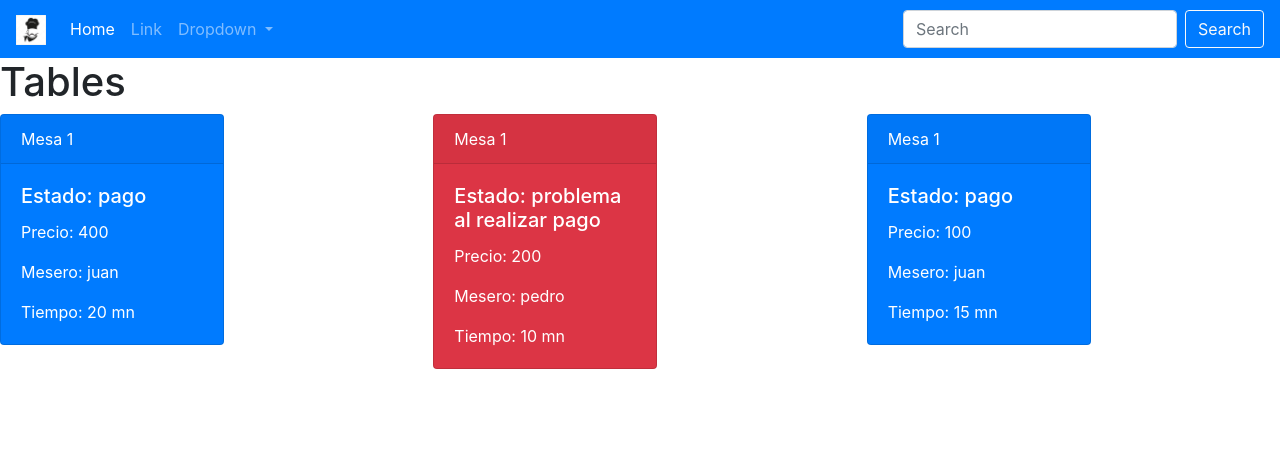
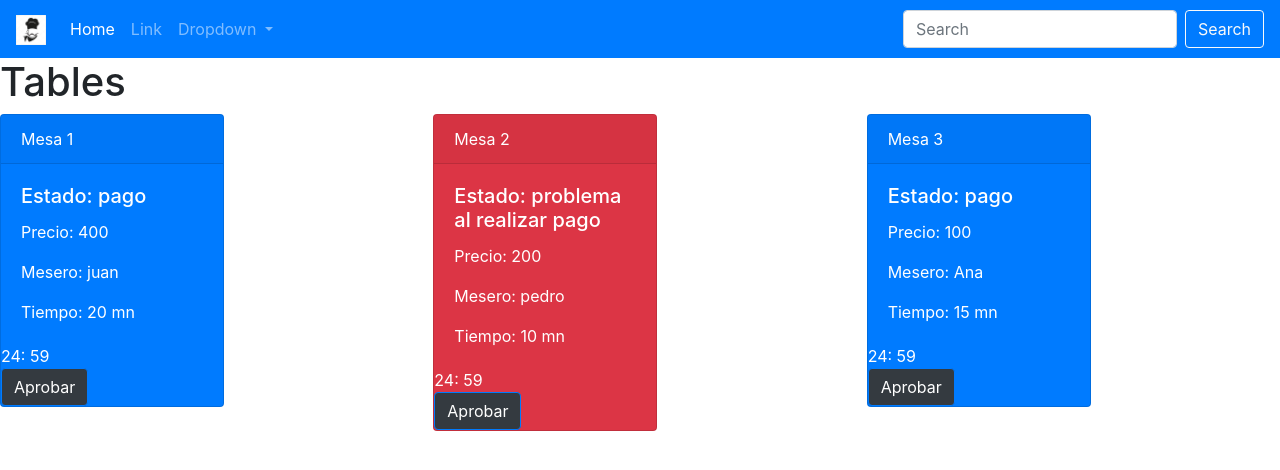
Before and after one commit to aldairl/Web-Desk, an Angular app: page / in a window 1280 px wide. Shown: the top 470 px of the page. Built offline with nearby package versions, Linux system fonts and the light colour scheme.

Commit message:
contador funcionando

```diff
--- /dev/null
+++ b/src/app/components/cronometro/cronometro.component.html
@@ -0,0 +1,4 @@
+<div>{{ minuts | number: '2.0' }}: {{ seconds | number: '2.0' }}</div>
+<button (click) = "start()" class="btn btn-primary bg-dark">
+  Aprobar
+</button>
--- /dev/null
+++ b/src/app/components/cronometro/cronometro.component.ts
@@ -0,0 +1,39 @@
+import { Component, OnInit } from '@angular/core';
+
+@Component({
+  selector: 'app-cronometro',
+  templateUrl: './cronometro.component.html',
+  styleUrls: ['./cronometro.component.css']
+})
+export class CronometroComponent implements OnInit {
+
+  minuts:number = 24;
+  seconds:number=59;
+
+  constructor() {
+
+   }
+
+  ngOnInit() {
+
+  }
+
+  tick(){
+
+    if(--this.seconds < 0){
+      this.seconds = 59;
+
+    if(--this.minuts < 0){
+      this.minuts = 24;
+      this.seconds = 59;
+    }
+   }
+
+  }
+
+
+  start(){
+    setInterval( ()=> this.tick(), 1000 );
+  }
+
+}
--- a/src/app/components/home/home.component.html
+++ b/src/app/components/home/home.component.html
@@ -2,14 +2,17 @@
 
 <div class="card-columns">
 
-    <div class="card text-white  mb-3" style="max-width: 14rem;" *ngFor="let order of ordersofserver"
+    <div class="card text-white  mb-3" style="max-width: 14rem;" *ngFor="let order of ordersofserver; let i = index"
     [ngClass]="order.nopago? 'bg-danger': 'bg-primary'">
-        <div class="card-header">Mesa {{ ordersofserver[0].tableN }}</div>
+        <div class="card-header">Mesa {{ order.tableN }}</div>
         <div class="card-body">
           <h5 class="card-title">Estado: {{ order.estado}}</h5>
           <p class="card-text">Precio: {{ order.precio}}</p>
           <p class="card-text">Mesero: {{ order.mesero}}</p>
           <p class="card-text">Tiempo: {{ order.tiempo}} mn</p>
+
         </div>
+        <app-cronometro></app-cronometro>
+
       </div>
 </div>
--- a/src/app/services/orders.service.ts
+++ b/src/app/services/orders.service.ts
@@ -28,7 +28,7 @@ export class OrdersService {
       precio: 100,
       tiempo: 15,
       estado: "pago",
-      mesero: "juan",
+      mesero: "Ana",
       nopago:false
     }
   ];
```
Also changed, not shown: src/app/app.module.ts (+5 -3 lines), src/app/components/home/home.component.ts (+5 -3 lines), src/app/components/cronometro/cronometro.component.css (added), 1 other file (tests, documents, lock files or other folders).
